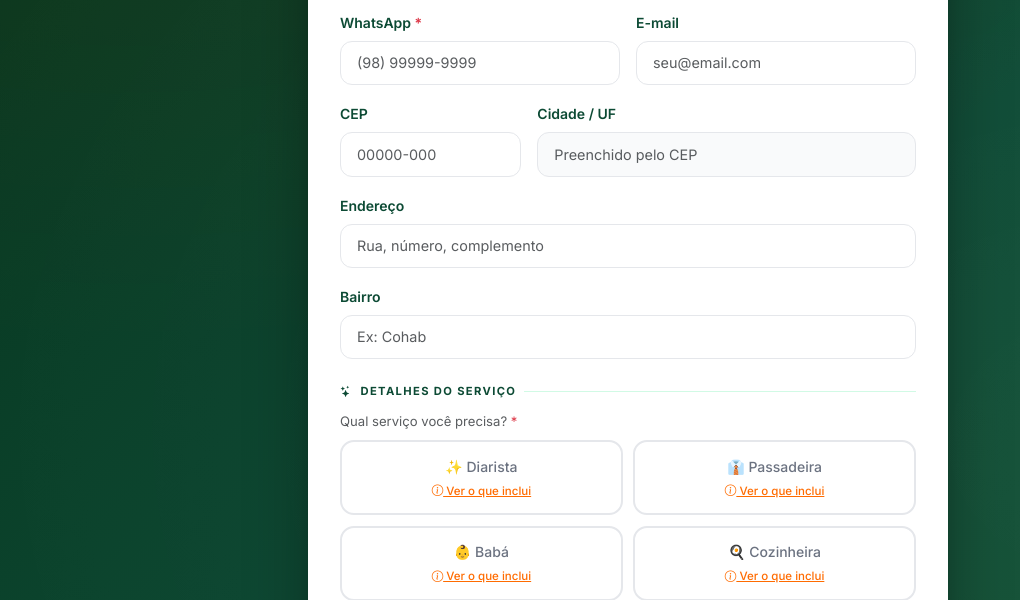
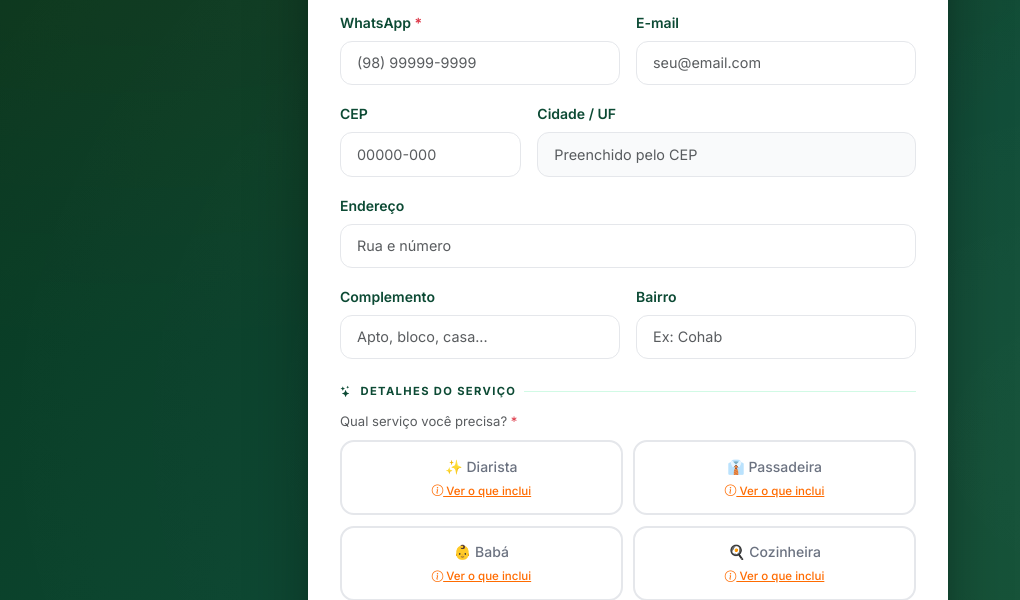
Before and after one commit to rodrigodev12/marias-home-service, a Flask app: page /agendamento_cliente in a window 1280 px wide. Shown: the part 473-1073 px from the top of the page, without its empty margins (12-1032 px from the left). Run offline with Flask 3, Linux system fonts and the light colour scheme; some libraries are stand-ins or nearby versions.

Commit message:
feat: adiciona campo complemento no endereco
- Campo 'Complemento' exibido ao lado do 'Bairro' (grid 50/50)
- Placeholder: Apto, bloco, casa...
- Backend: captura complemento e monta endereco_completo (rua, complemento, bairro)
- Modal de resumo: exibe endereco completo incluindo complemento

```diff
--- a/app.py
+++ b/app.py
@@ -658,11 +658,16 @@ PERIODOS_OPCOES = ['Manhã (07h às 13h)', 'Tarde (13h às 19h)', 'Integral (08h
 @app.route('/agendamento_cliente', methods=['GET', 'POST'])
 def agendamento_cliente_publico():
     if request.method == 'POST':
-        nome     = request.form.get('nome', '').strip()
-        telefone = request.form.get('telefone', '').strip()
-        email    = request.form.get('email', '').strip()
-        endereco = request.form.get('endereco', '').strip()
-        bairro   = request.form.get('bairro', '').strip()
+        nome        = request.form.get('nome', '').strip()
+        telefone    = request.form.get('telefone', '').strip()
+        email       = request.form.get('email', '').strip()
+        endereco    = request.form.get('endereco', '').strip()
+        complemento = request.form.get('complemento', '').strip()
+        bairro      = request.form.get('bairro', '').strip()
+
+        # Monta endereço completo incluindo complemento
+        partes_end = [p for p in [endereco, complemento, bairro] if p]
+        endereco_completo = ', '.join(partes_end)
 
         servico          = request.form.get('servico', '').strip()
         data             = formatar_data_para_br(request.form.get('data', '').strip())
@@ -699,13 +704,13 @@ def agendamento_cliente_publico():
             id_cliente = cliente_existente['id']
             db.execute(
                 'UPDATE clientes SET nome=?, email=?, endereco=? WHERE id=?',
-                (nome, email, f'{endereco}, {bairro}'.strip(', '), id_cliente)
+                (nome, email, f'{endereco_completo}', id_cliente)
             )
         else:
             # RETURNING id é PostgreSQL — evita lastrowid que não existe no psycopg2
             row = db.execute(
                 'INSERT INTO clientes (nome, telefone, email, endereco) VALUES (?, ?, ?, ?) RETURNING id',
-                (nome, telefone, email, f'{endereco}, {bairro}'.strip(', '))
+                (nome, telefone, email, f'{endereco_completo}')
             ).fetchone()
             id_cliente = row['id']
 
--- a/templates/agendamento_cliente.html
+++ b/templates/agendamento_cliente.html
@@ -770,12 +770,19 @@
       <div class="mb-3">
         <label for="endereco" class="form-label">Endereço</label>
         <input type="text" id="endereco" name="endereco" class="form-control"
-               placeholder="Rua, número, complemento" autocomplete="street-address">
+               placeholder="Rua e número" autocomplete="street-address">
       </div>
 
-      <div class="mb-1">
-        <label for="bairro" class="form-label">Bairro</label>
-        <input type="text" id="bairro" name="bairro" class="form-control" placeholder="Ex: Cohab">
+      <div class="row g-3 mb-3">
+        <div class="col-sm-6">
+          <label for="complemento" class="form-label">Complemento</label>
+          <input type="text" id="complemento" name="complemento" class="form-control"
+                 placeholder="Apto, bloco, casa..." autocomplete="address-line2">
+        </div>
+        <div class="col-sm-6">
+          <label for="bairro" class="form-label">Bairro</label>
+          <input type="text" id="bairro" name="bairro" class="form-control" placeholder="Ex: Cohab">
+        </div>
       </div>
 
       <!-- ── Detalhes do Serviço ── -->
@@ -1224,11 +1231,12 @@
     });
 
     function preencherResumo() {
-      const nome     = document.getElementById('nome').value.trim();
-      const tel      = document.getElementById('telefone').value.trim();
-      const email    = document.getElementById('email').value.trim();
-      const endereco = document.getElementById('endereco').value.trim();
-      const bairro   = document.getElementById('bairro').value.trim();
+      const nome        = document.getElementById('nome').value.trim();
+      const tel         = document.getElementById('telefone').value.trim();
+      const email       = document.getElementById('email').value.trim();
+      const endereco    = document.getElementById('endereco').value.trim();
+      const complemento = document.getElementById('complemento').value.trim();
+      const bairro      = document.getElementById('bairro').value.trim();
       const servico  = document.querySelector('input[name="servico"]:checked')?.value || '—';
       const periodo  = document.querySelector('input[name="periodo"]:checked')?.value || '—';
       const data     = document.getElementById('data').value;
@@ -1242,7 +1250,7 @@
         dataFormatada = `${d}/${m}/${y}`;
       }
 
-      const enderecoCompleto = [endereco, bairro].filter(Boolean).join(', ') || '—';
+      const enderecoCompleto = [endereco, complemento, bairro].filter(Boolean).join(', ') || '—';
       const valorNum = parseFloat(valor) || 0;
 
       const linhas = [
```
